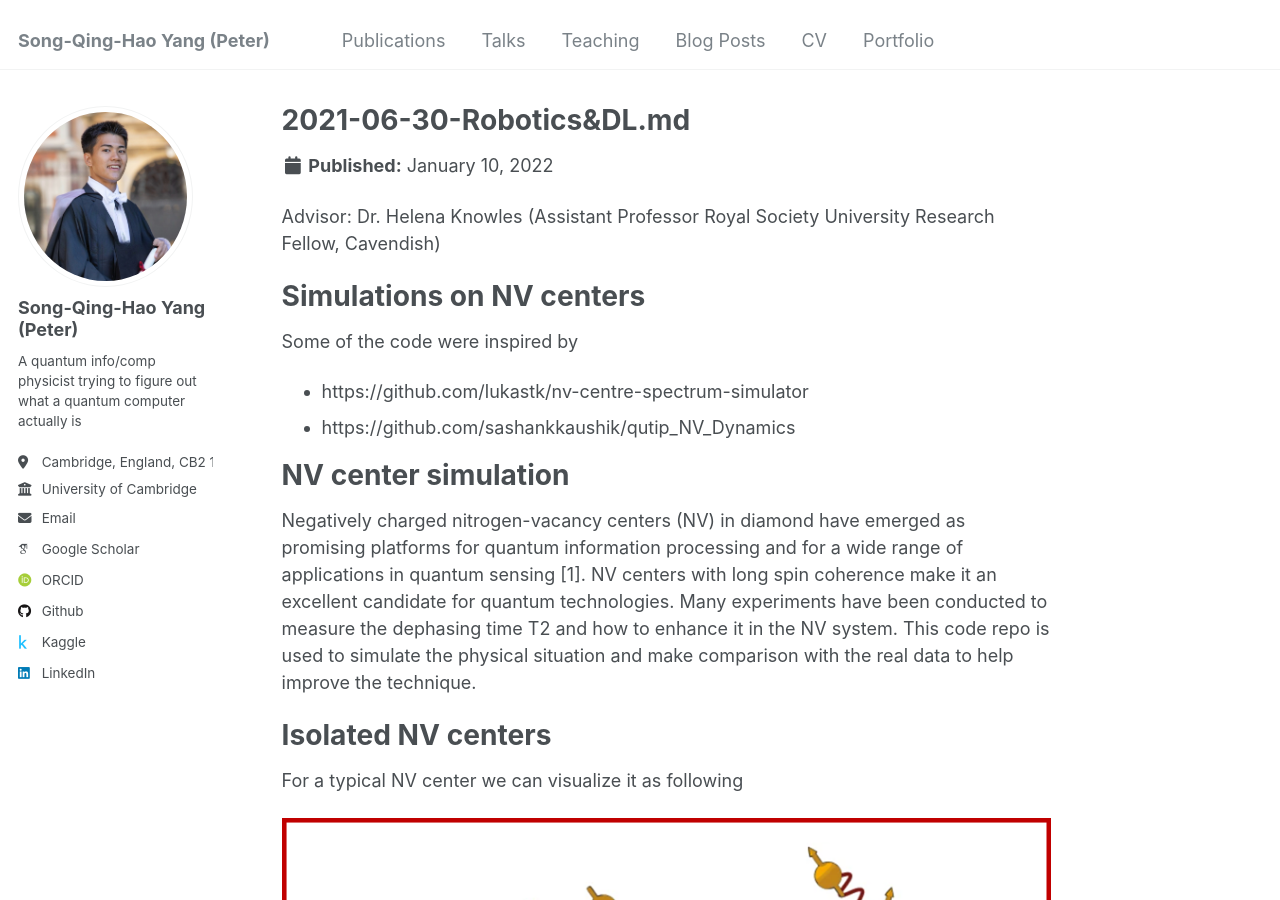
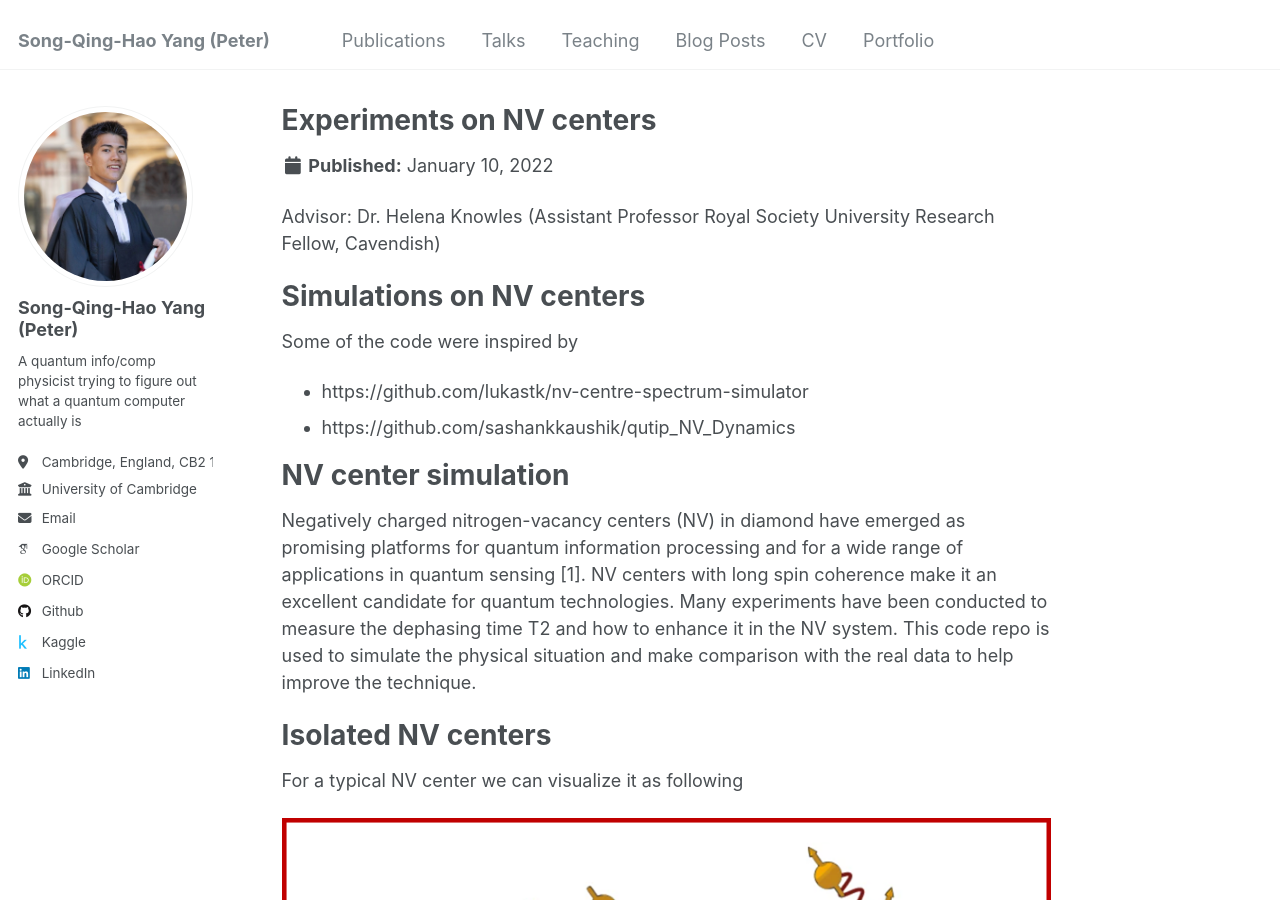
Before and after one commit to SongQingHao-Yang/SongQingHao-Yang.github.io, a Jekyll site: the page built from _portfolio/2022-01-10-NV-center-simulation.md, in a window 1280 px wide and 900 px high. Built offline with Jekyll 4.4.1, drawn with Linux system fonts in a browser that asks for light colours; some web fonts are replaced.

Commit message:
Update 2022-01-10-NV-center-simulation.md

```diff
--- a/_portfolio/2022-01-10-NV-center-simulation.md
+++ b/_portfolio/2022-01-10-NV-center-simulation.md
@@ -1,6 +1,6 @@
 ---
-title: "2021-06-30-Robotics&DL.md"
-excerpt: "EXperiments on NV centers<br/><img src='/files/NV.png'>"
+title: "Experiments on NV centers"
+excerpt: "<img src='/files/NV.png'>"
 collection: portfolio
 ---
 
```
